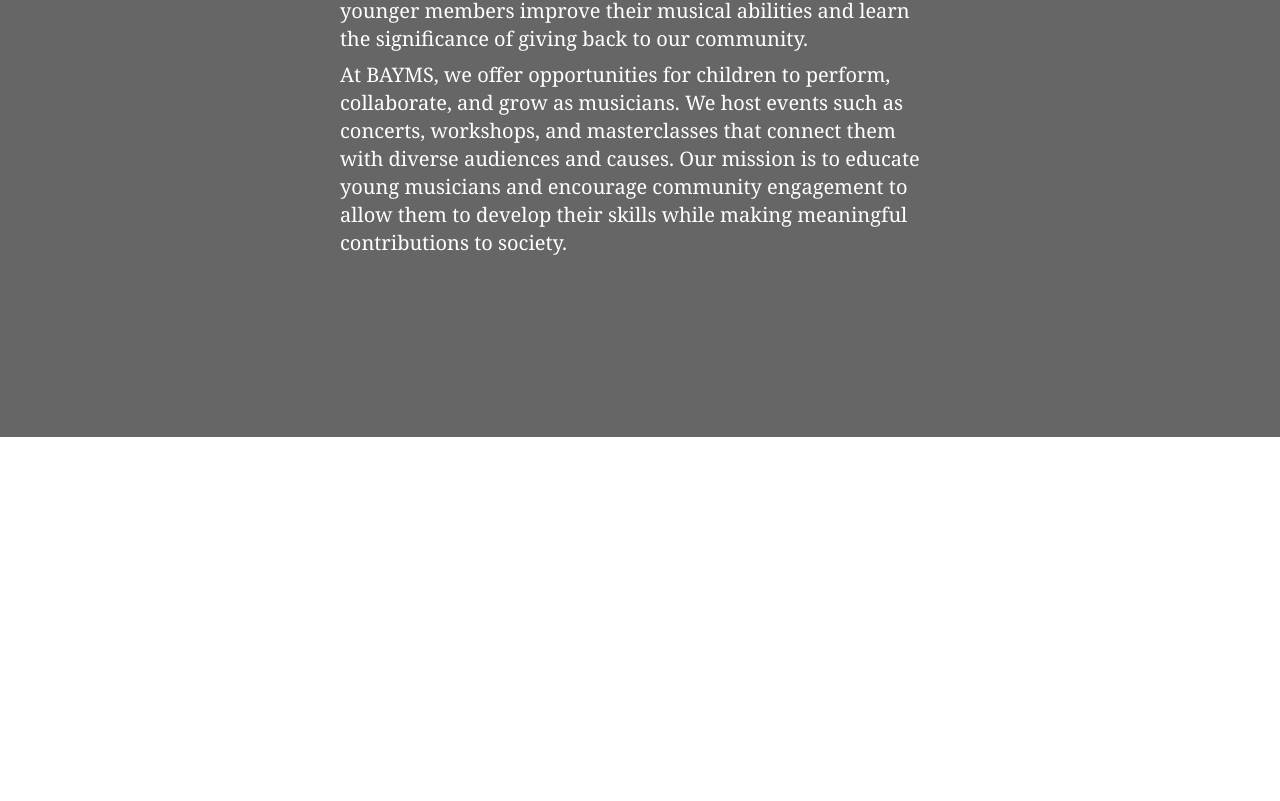
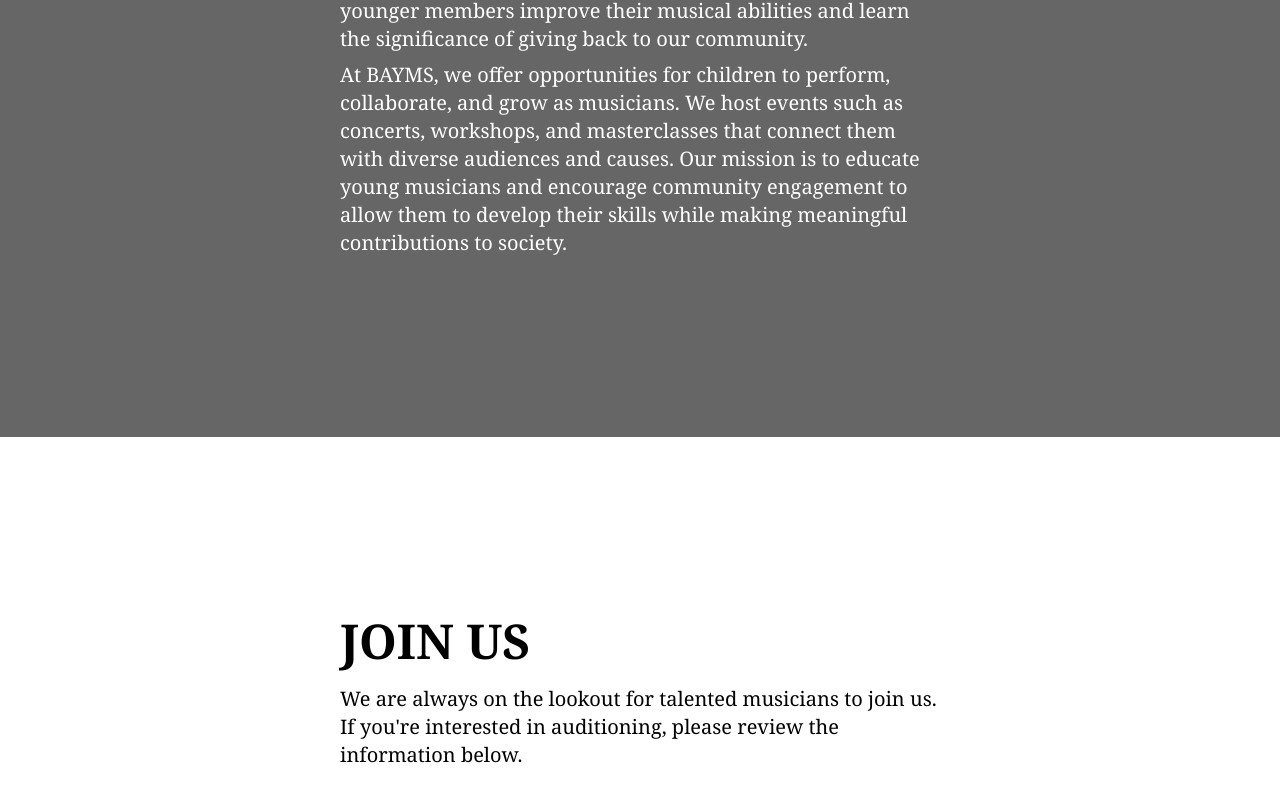
Before and after one commit to Injng/bayms-dev, a SvelteKit app: page / in a window 1280 px wide. Shown: the part 1191-1992 px from the top of the page. Before the commit the page ends 1628 px from the top, so only its background shows below. Built offline with nearby package versions, Linux system fonts and the light colour scheme.

Commit message:
feat: Add join us section

```diff
--- a/src/routes/+page.svelte
+++ b/src/routes/+page.svelte
@@ -32,4 +32,15 @@
       </div>
     </div>
   </div>
+
+
+  <!-- Join -->
+  <div class="relative flex flex-col font-serif bg-white">
+    <div class="relative flex flex-col mt-40 mb-40 ml-80 mr-80 p-5 text-black">
+      <div class="text-5xl font-bold pb-5">JOIN US</div>
+      <div class="pb-2 text-xl">
+        We are always on the lookout for talented musicians to join us. If you're interested in auditioning, please review the information below.
+      </div>
+    </div>
+  </div>
 </div>
```
